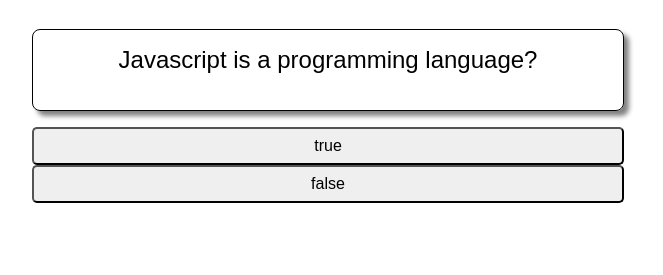
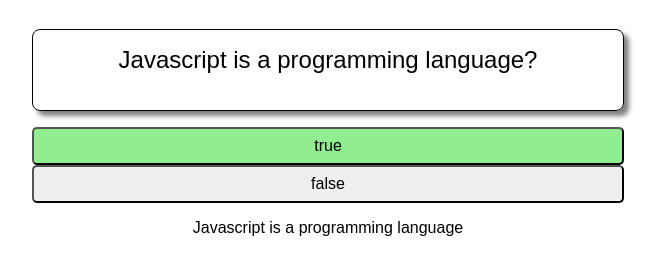
Before and after one commit to RahafAl0/web-calculator, a plain HTML site: page simpleQuiz/Quiz.html in a window 1280 px wide. Both pictures are taken after a click on the button "true". Shown: the part 165-440 px from the top of the page, without its empty margins (312-975 px from the left). Drawn offline with Linux system fonts and the light colour scheme.

Commit message:
finsh guessing the answer

```diff
--- a/simpleQuiz/Quiz.html
+++ b/simpleQuiz/Quiz.html
@@ -116,24 +116,54 @@
 
     // TODO 5: Declare an isCorrect function that compares a guess to the right answer
     // isCorrect(guess) should return true if the guess matches the fact's answer
-    function isCorrect(guess) {
-      return guess === fact.answer;
+    function isCorrect(guessString) {
+      return guessString === fact.answer.toString();
     }
 
 
     // TODO 6A: Use a for loop to add a click event listener to each of the optionButtons
-            // TODO 6B: Within the event handler function, display the fact's explanation by setting the text of the explanation element
+    for (let button of optionButtons) {
+        button.addEventListener("click", (event) => {
 
+            // TODO 6B: Within the event handler function, display the fact's explanation by
+            // setting the text of the explanation element
+
+            explanation.innerText = fact.explanation;
 
             // TODO 7: Within the event handler function,
             // Use a for loop to disable all the option buttons
 
+            for (let otherButton of optionButtons) {
+               disable(otherButton);
+            }
 
             // TODO 8: Within the event handler function,
+
+
             // Get the guessed value from the clicked button
             // Use a conditional to compare the guess to the fact's answer
             // and add the "correct"/"incorrect" class as appropriate
 
+            if (isCorrect(button.value)) {
+                button.classList.add("correct");
+            } else {
+                button.classList.add("incorrect");
+            }
+
+        });
+    }
+
+
+                // TODO 9: Within the event handler function,
+                // Use a for loop to enable all the option buttons
+
+    for (let button of optionButtons) {
+        button.addEventListener("click", function(event) {
+            for (let otherButton of optionButtons) {
+            enable(otherButton);
+            }
+        });
+    }
 
 
   </script>
```
